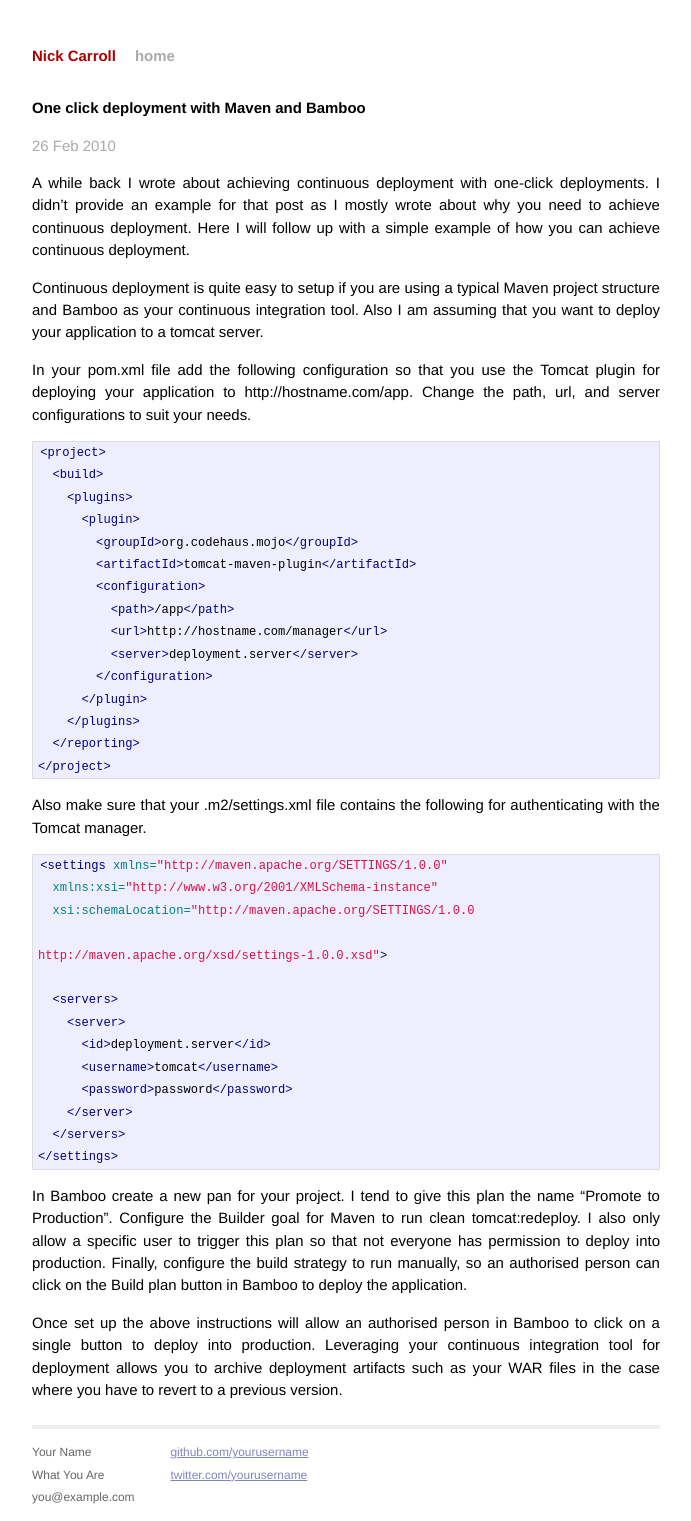
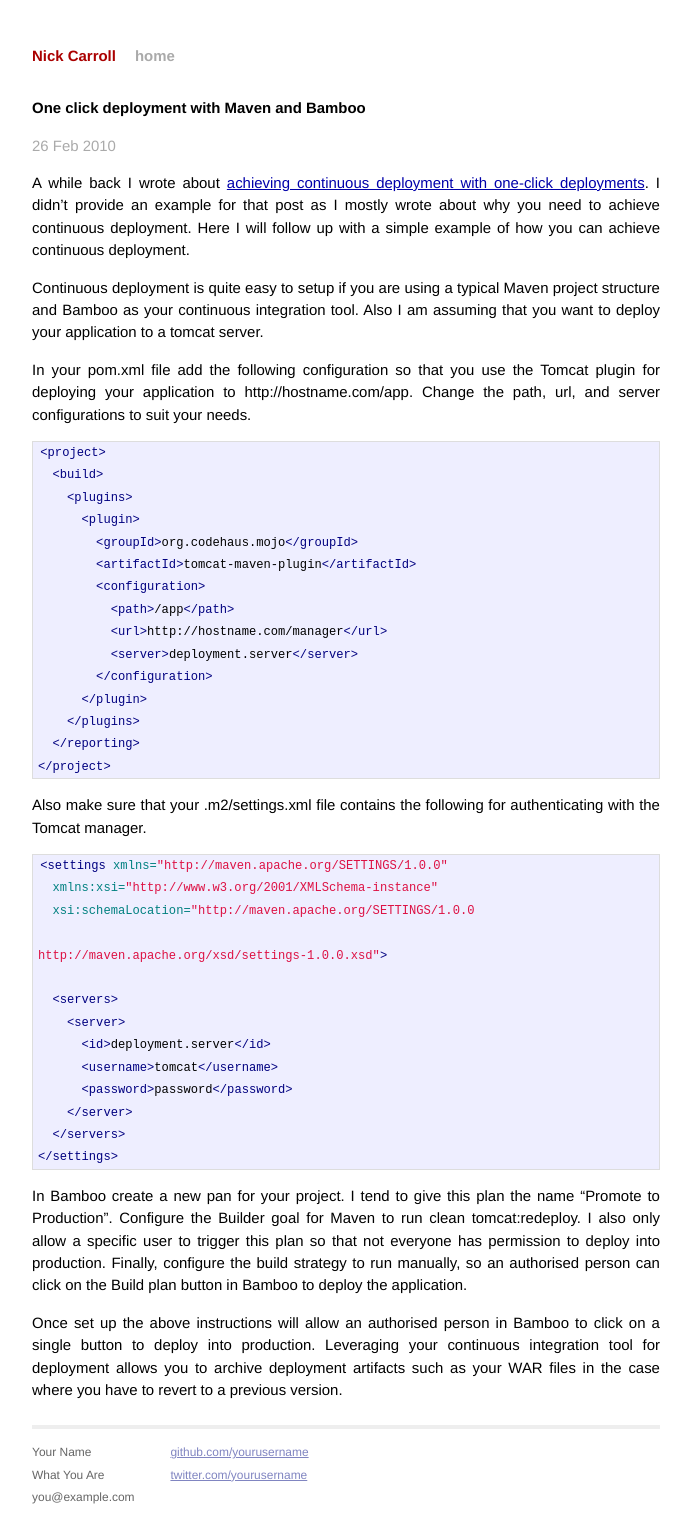
Before and after one commit to ncarroll/ncarroll.github.io, a Jekyll site: the page built from _posts/2010-02-26-one-click-deployment-with-maven-and-bamboo.markdown, in a window 1280 px wide. Shown: the whole page, without its empty margins (294-985 px from the left). Built offline with Jekyll 4.4.1, drawn with Linux system fonts in a browser that asks for light colours; Markdown is read by kramdown in place of the engine named in the settings; part of the change alters nothing that is shown.

Commit message:
Added link.

```diff
--- a/_posts/2010-02-26-one-click-deployment-with-maven-and-bamboo.markdown
+++ b/_posts/2010-02-26-one-click-deployment-with-maven-and-bamboo.markdown
@@ -4,7 +4,7 @@ title:  "One click deployment with Maven and Bamboo"
 date:   2010-02-26 13:00:00
 ---
 
-A while back I wrote about achieving continuous deployment with one-click deployments. I didn’t provide an example for that post as I mostly wrote about why you need to achieve continuous deployment. Here I will follow up with a simple example of how you can achieve continuous deployment.
+A while back I wrote about [achieving continuous deployment with one-click deployments]({{ site.url }}/2009/06/16/achieving-continuous-deployment-with-one-click-deployments/). I didn’t provide an example for that post as I mostly wrote about why you need to achieve continuous deployment. Here I will follow up with a simple example of how you can achieve continuous deployment.
 
 Continuous deployment is quite easy to setup if you are using a typical Maven project structure and Bamboo as your continuous integration tool. Also I am assuming that you want to deploy your application to a tomcat server.
 
```
